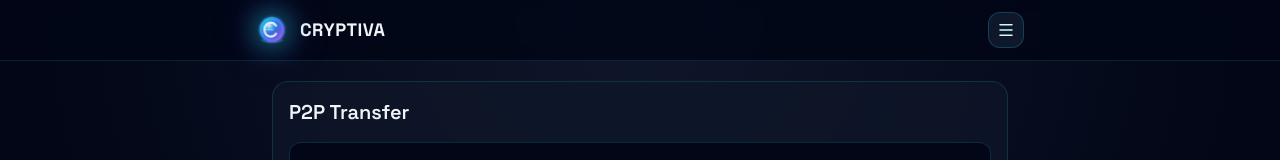
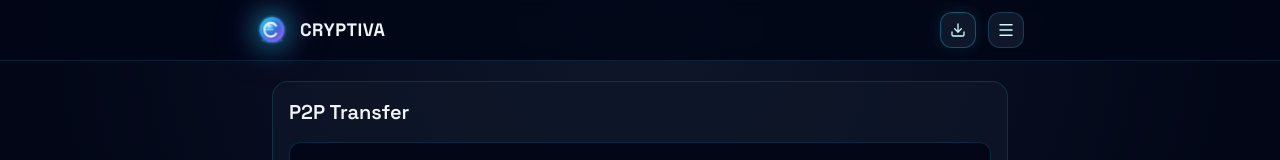
Before and after one commit to mass-code0786/cryptiva, a React (Vite) app in the folder frontend/: page /p2p in a window 1280 px wide. Shown: the top 160 px of the page. Built offline with nearby package versions, Linux system fonts and the light colour scheme; no server answers; sample sign-in values are in the browser's storage.

Commit message:
download icon

```diff
--- a/frontend/src/layouts/DashboardLayout.tsx
+++ b/frontend/src/layouts/DashboardLayout.tsx
@@ -1,8 +1,9 @@
 import { ReactNode, useState } from "react";
-import { Menu, X } from "lucide-react";
+import { Download, Menu, X } from "lucide-react";
 import { Link, useNavigate } from "react-router-dom";
 import BottomNavigation from "../components/BottomNavigation";
 import CryptivaLogo from "../components/CryptivaLogo";
+import { apkDownloadUrl } from "../config/appConfig";
 import { useAuth } from "../hooks/useAuth";
 
 const DashboardLayout = ({ children }: { children: ReactNode }) => {
@@ -24,6 +25,18 @@ const DashboardLayout = ({ children }: { children: ReactNode }) => {
             <CryptivaLogo variant="icon" className="h-8 w-8 shrink-0" />
             <span className="truncate text-lg font-bold tracking-wide text-slate-100">CRYPTIVA</span>
           </div>
+          <div className="flex items-center gap-2 sm:gap-3">
+            <a
+              href={apkDownloadUrl}
+              download
+              target="_blank"
+              rel="noreferrer"
+              title="Download App"
+              aria-label="Download App"
+              className="inline-flex h-9 w-9 items-center justify-center rounded-xl border border-cyan-500/40 bg-slate-900 text-cyan-100 shadow-[0_0_16px_rgba(34,211,238,0.12)] transition hover:border-cyan-400 hover:bg-slate-800 hover:text-cyan-50"
+            >
+              <Download size={16} />
+            </a>
             <button
               onClick={() => setMenuOpen(true)}
               className="rounded-xl border border-cyan-800/60 bg-slate-900 p-2 text-cyan-100 transition hover:border-cyan-600 hover:bg-slate-800"
@@ -31,6 +44,7 @@ const DashboardLayout = ({ children }: { children: ReactNode }) => {
             >
               <Menu size={18} />
             </button>
+          </div>
         </div>
       </header>
 
--- a/frontend/src/pages/DashboardPage.tsx
+++ b/frontend/src/pages/DashboardPage.tsx
@@ -1,8 +1,6 @@
 import { useEffect, useMemo, useState } from "react";
-import { Download } from "lucide-react";
 import IncomeCard from "../components/IncomeCard";
 import WalletCard from "../components/WalletCard";
-import { apkDownloadUrl } from "../config/appConfig";
 import DashboardLayout from "../layouts/DashboardLayout";
 import { fetchSalaryProgress, type SalaryProgress } from "../services/userService";
 import { fetchTransactions, fetchWallet, type TransactionItem, type Wallet } from "../services/walletService";
@@ -86,19 +84,6 @@ const DashboardPage = () => {
   return (
     <DashboardLayout>
       <div className="space-y-4">
-        <div className="flex justify-end">
-          <a
-            className="inline-flex h-10 w-10 items-center justify-center rounded-full border border-cyan-500/40 bg-slate-900/80 text-cyan-100 shadow-[0_0_18px_rgba(34,211,238,0.14)] transition hover:border-cyan-400 hover:bg-slate-800/90 hover:text-cyan-50 focus:outline-none focus:ring-2 focus:ring-cyan-300 focus:ring-offset-2 focus:ring-offset-slate-950"
-            href={apkDownloadUrl}
-            download
-            target="_blank"
-            rel="noreferrer"
-            title="Download App"
-            aria-label="Download App"
-          >
-            <Download className="h-4 w-4" />
-          </a>
-        </div>
         <WalletCard
           depositWallet={wallet?.depositWallet || 0}
           withdrawalWallet={wallet?.withdrawalWallet || 0}
```
Lines whose indentation alone changed are shown as unchanged.
